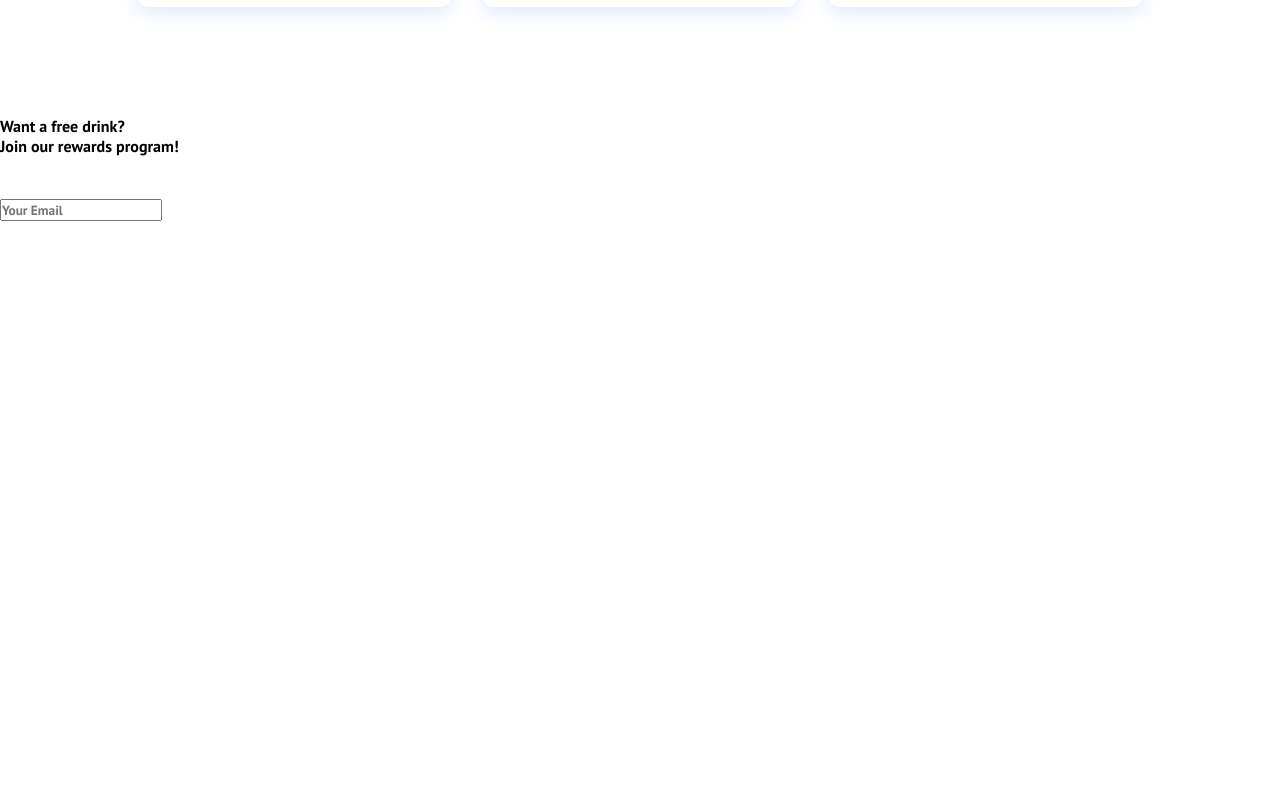
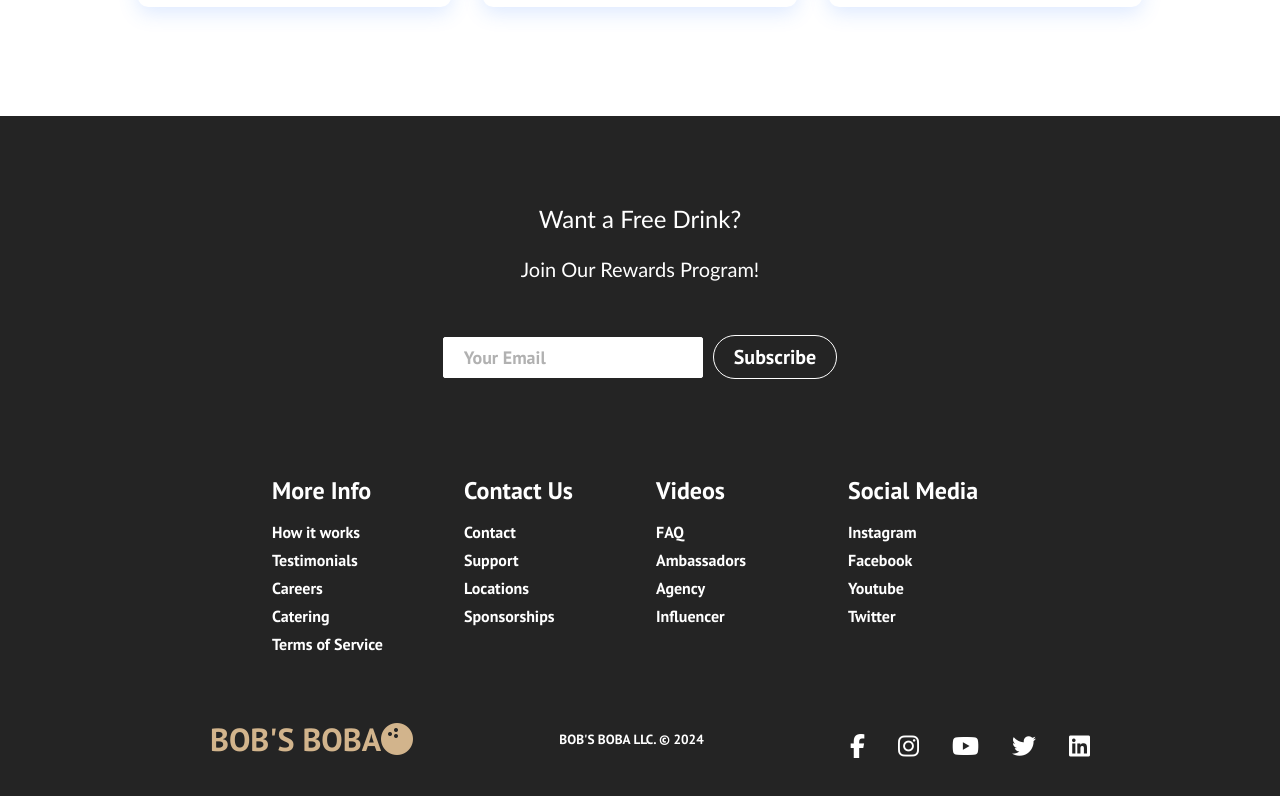
Before and after one commit to jojotru/bobs-business, a React (Create React App) app: page / in a window 1280 px wide. Shown: the part 1737-2533 px from the top of the page. Before the commit the page ends 1999 px from the top, so only its background shows below. Built offline with nearby package versions, Linux system fonts and the light colour scheme.

Commit message:
Update 1.9.5

```diff
--- a/src/App.js
+++ b/src/App.js
@@ -6,6 +6,7 @@
 import Menu from './components/pages/Menu';
 import AboutUs from './components/pages/AboutUs';
 import SignUp from './components/pages/SignUp';
+
 
 function App() {
   return (
--- a/src/components/Button.js
+++ b/src/components/Button.js
@@ -13,7 +13,7 @@
 
 
     return(
-        <Link to='/menu' className='btn-mobile'>
+        <Link to='/sign-up' className='btn-mobile'>
             <button className={`btn ${checkButtonStyle} ${checkButtonSize}`} onClick = {onClick} type = {type}>
                 {children}
             </button>
--- /dev/null
+++ b/src/components/Footer.css
@@ -0,0 +1,163 @@
+.footer-container {
+    background-color: #242424;
+    padding: 4rem 0 2rem 0;
+    display: flex;
+    flex-direction: column;
+    justify-content: center;
+    align-items: center;
+  }
+
+  .footer-subscription {
+    display: flex;
+    flex-direction: column;
+    justify-content: center;
+    align-items: center;
+    text-align: center;
+
+    margin-bottom: 24px;
+    padding: 24px;
+    color: #fff;
+  }
+
+  .footer-subscription > p {
+    font-family: 'Trebuchet MS', 'Lucida Sans Unicode', 'Lucida Grande',
+      'Lucida Sans', Arial, sans-serif;
+  }
+
+  .footer-subscription-heading {
+    margin-bottom: 24px;
+    font-size: 24px;
+  }
+
+  .footer-subscription-text {
+    margin-bottom: 24px;
+    font-size: 20px;
+  }
+
+  .footer-input {
+    padding: 8px 20px;
+    border-radius: 2px;
+    margin-right: 10px;
+    outline: none;
+    border: none;
+    font-size: 18px;
+    margin-bottom: 16px;
+    border: 1px solid #fff;
+  }
+
+  .footer-links {
+    width: 100%;
+    max-width: 1000px;
+    display: flex;
+    justify-content: center;
+  }
+
+  .footer-link-wrapper {
+    display: flex;
+  }
+
+  .footer-link-items {
+    display: flex;
+    flex-direction: column;
+    align-items: flex-start;
+    margin: 16px;
+    text-align: left;
+    width: 160px;
+    box-sizing: border-box;
+  }
+
+  .footer-link-items h2 {
+    margin-bottom: 16px;
+  }
+
+  .footer-link-items > h2 {
+    color: #fff;
+  }
+
+  .footer-link-items a {
+    color: #fff;
+    text-decoration: none;
+    margin-bottom: 0.5rem;
+  }
+
+  .footer-link-items a:hover {
+    color: #e9e9e9;
+    transition: 0.3s ease-out;
+  }
+
+  .footer-email-form h2 {
+    margin-bottom: 2rem;
+  }
+
+  .footer-input::placeholder {
+    color: #b1b1b1;
+  }
+
+  /* Social Icons */
+  .social-icon-link {
+    color: #fff;
+    font-size: 24px;
+  }
+
+  .social-media {
+    max-width: 1000px;
+    width: 100%;
+  }
+
+  .social-media-wrap {
+    display: flex;
+    justify-content: space-between;
+    align-items: center;
+    width: 90%;
+    max-width: 1000px;
+    margin: 40px auto 0 auto;
+  }
+
+  .social-icons {
+    display: flex;
+    justify-content: space-between;
+    align-items: center;
+    width: 240px;
+  }
+
+  .social-logo {
+    color: tan;
+    justify-self: start;
+    margin-left: 20px;
+    cursor: pointer;
+    text-decoration: none;
+    font-size: 2rem;
+    display: flex;
+    align-items: center;
+    margin-bottom: 16px;
+  }
+
+  .website-rights {
+    color: #fff;
+    margin-bottom: 16px;
+  }
+
+  @media screen and (max-width: 820px) {
+    .footer-links {
+      padding-top: 2rem;
+    }
+
+    .footer-input {
+      width: 100%;
+    }
+
+    .btn {
+      width: 100%;
+    }
+
+    .footer-link-wrapper {
+      flex-direction: column;
+    }
+
+    .social-media-wrap {
+      flex-direction: column;
+    }
+  }
+
+  @media screen and (max-width: 768px) {
+  }
--- a/src/components/Footer.js
+++ b/src/components/Footer.js
@@ -1,21 +1,118 @@
-import React from 'react'
-import {Button} from './Button'
+import React from 'react';
+import {Button} from './Button';
+import './Footer.css';
+import { Link } from 'react-router-dom';
 
 function Footer() {
   return (
     <div className='footer-container'>
-      <section className="footer-subscription">
-        <p className="footer-subscription-heading">Want a free drink?</p>
-        <p className="footer-subscription-text">Join our rewards program!</p>
-        <div className="input-areas">
-            <form>
-                <input type="email" name='email' placeholder='Your Email' className="footer-input" />
-                <Button buttonStyle='btn--outline'>Subscribe</Button>
-            </form>
+      <section className='footer-subscription'>
+        <p className='footer-subscription-heading'>Want a Free Drink?</p>
+        <p className='footer-subscription-text'>Join Our Rewards Program!
+        </p>
+        <div className='input-areas'>
+          <form>
+            <input
+              className='footer-input'
+              name='email'
+              type='email'
+              placeholder='Your Email'
+            />
+            <Button buttonStyle='btn--outline'>Subscribe</Button>
+          </form>
+        </div>
+      </section>
+      <div class='footer-links'>
+        <div className='footer-link-wrapper'>
+          <div class='footer-link-items'>
+            <h2>More Info</h2>
+            <Link to='/sign-up'>How it works</Link>
+            <Link to='/'>Testimonials</Link>
+            <Link to='/'>Careers</Link>
+            <Link to='/'>Catering</Link>
+            <Link to='/'>Terms of Service</Link>
+          </div>
+          <div class='footer-link-items'>
+            <h2>Contact Us</h2>
+            <Link to='/'>Contact</Link>
+            <Link to='/'>Support</Link>
+            <Link to='/'>Locations</Link>
+            <Link to='/'>Sponsorships</Link>
+          </div>
+        </div>
+        <div className='footer-link-wrapper'>
+          <div class='footer-link-items'>
+            <h2>Videos</h2>
+            <Link to='/'>FAQ</Link>
+            <Link to='/'>Ambassadors</Link>
+            <Link to='/'>Agency</Link>
+            <Link to='/'>Influencer</Link>
+          </div>
+          <div class='footer-link-items'>
+            <h2>Social Media</h2>
+            <Link to='/'>Instagram</Link>
+            <Link to='/'>Facebook</Link>
+            <Link to='/'>Youtube</Link>
+            <Link to='/'>Twitter</Link>
+          </div>
+        </div>
+      </div>
+      <section class='social-media'>
+        <div class='social-media-wrap'>
+          <div class='footer-logo'>
+            <Link to='/' className='social-logo'>
+              BOB'S BOBA
+              <i class="fa-solid fa-bowling-ball"></i>
+            </Link>
+          </div>
+          <small class='website-rights'>BOB'S BOBA LLC. © 2024</small>
+          <div class='social-icons'>
+            <Link
+              class='social-icon-link facebook'
+              to='/'
+              target='_blank'
+              aria-label='Facebook'
+            >
+              <i class='fab fa-facebook-f' />
+            </Link>
+            <Link
+              class='social-icon-link instagram'
+              to='/'
+              target='_blank'
+              aria-label='Instagram'
+            >
+              <i class='fab fa-instagram' />
+            </Link>
+            <Link
+              class='social-icon-link youtube'
+              to='/'
+              target='_blank'
+              aria-label='Youtube'
+            >
+              <i class='fab fa-youtube' />
+            </Link>
+            <Link
+              class='social-icon-link twitter'
+              to='/'
+              target='_blank'
+              aria-label='Twitter'
+            >
+              <i class='fab fa-twitter' />
+            </Link>
+            <Link
+              class='social-icon-link twitter'
+              to='/'
+              target='_blank'
+              aria-label='LinkedIn'
+            >
+              <i class='fab fa-linkedin' />
+            </Link>
+          </div>
         </div>
       </section>
     </div>
-  )
+  );
 }
 
+
 export default Footer
--- a/src/components/TeaSection.js
+++ b/src/components/TeaSection.js
@@ -8,7 +8,7 @@
 function TeaSection() {
   return (
     <div className = 'tea-container'>
-      <video src={require('.//videos/video-2.mp4')} autoPlay loop></video>
+      <video src={require('./videos/video-2.mp4')} autoPlay loop muted></video>
 
       <h1>Welcome to BOB'S BOBA!</h1>
       <p>Have you tried our newest drink flavors?</p>
--- a/src/components/pages/AboutUs.js
+++ b/src/components/pages/AboutUs.js
@@ -1,6 +1,12 @@
 import React from "react";
 import '../../App.css';
+import Footer from '../Footer';
 
 export default function AboutUs() {
-    return <h1 className='about-us'>ABOUT US</h1>;
+    return (
+        <>
+        <h1 className='about-us'>ABOUT US</h1>
+           <Footer />
+        </>
+    );
 }
--- a/src/components/pages/Menu.js
+++ b/src/components/pages/Menu.js
@@ -1,6 +1,12 @@
 import React from "react";
 import '../../App.css';
+import Footer from '../Footer';
 
 export default function Menu() {
-    return <h1 className='menu'>MENU</h1>;
+    return (
+        <>
+        <h1 className='menu'>MENU</h1>
+           <Footer />
+        </>
+    )
 }
--- a/src/components/pages/SignUp.js
+++ b/src/components/pages/SignUp.js
@@ -1,6 +1,12 @@
 import React from "react";
 import '../../App.css';
+import Footer from '../Footer';
 
 export default function SignUp() {
-    return <h1 className='sign-up'>ORDER NOW</h1>;
+    return (
+        <>
+        <h1 className='sign-up'>ORDER NOW</h1>
+           <Footer />
+        </>
+    );
 }
```
